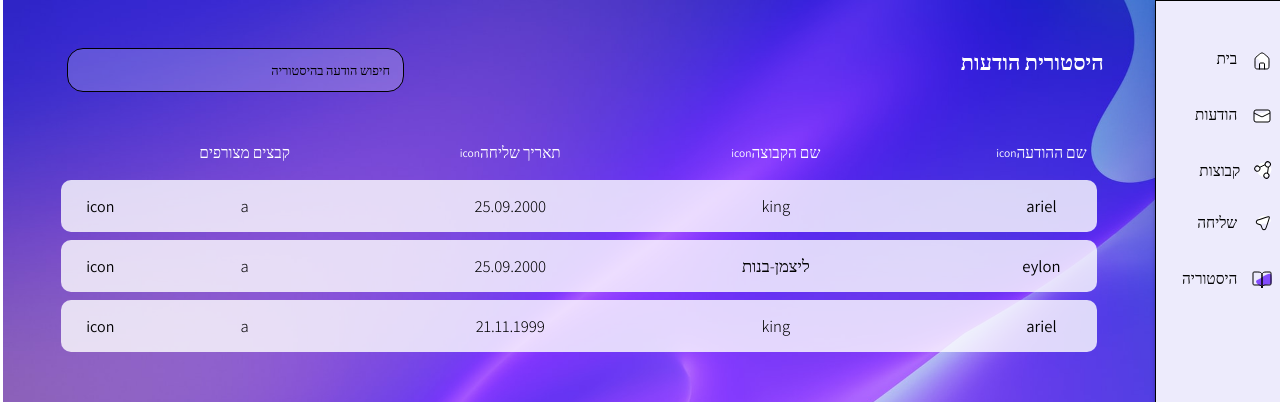
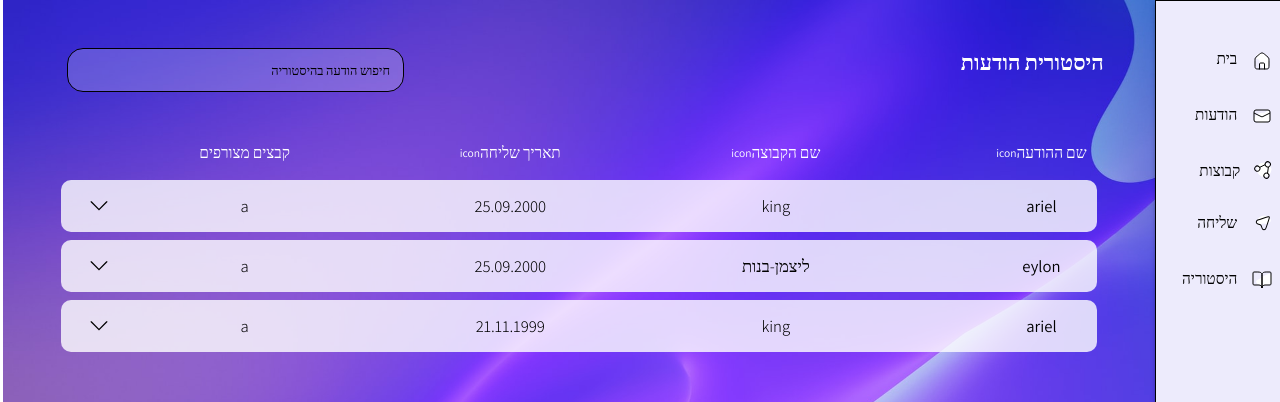
Before and after one commit to aariell0045/ws-project-front, a React (Create React App) app: page /HistoryList in a window 1280 px wide. Shown: the top 402 px of the page. Built offline with nearby package versions, Linux system fonts and the light colour scheme.

Commit message:
add delete

```diff
--- a/src/components/contacts-list/contacts-list.component.jsx
+++ b/src/components/contacts-list/contacts-list.component.jsx
@@ -1,14 +1,14 @@
 import "./contacts-list.styls.css";
-import React,{useState} from "react";
+import React, { useState } from "react";
 import ListItems from "../list-items1/list-items.1component";
 import { Link } from "react-router-dom";
-import AddContactIcon from "../../icons/icons-components/add-contact-icon/add-contact.component"
+import AddContactIcon from "../../icons/icons-components/add-contact-icon/add-contact.component";
 import GoBack from "../../icons/icons-components/go-back-icon/go-back-icon.component";
 
 const contacts = [
-  { firstName: "ariel", lastName: "cohen", phoneNumber: "1502203450" },
-  { firstName: "ariel", lastName: "cohen", phoneNumber: "0502203450" },
-  { firstName: "toam", lastName: "fdd", phoneNumber: "0545233649" },
+  { id:"1",firstName: "ariel", lastName: "cohen", phoneNumber: "1502203450" },
+  { id:"2",firstName: "ariel", lastName: "cohen", phoneNumber: "0502203450" },
+  { id:"3",firstName: "toam", lastName: "fdd", phoneNumber: "0545233649" },
 ];
 
 function ContactsList() {
@@ -23,11 +23,20 @@ function ContactsList() {
     currentState[name] = value;
     setState(currentState);
   }
+
+  function deleteItem(id, container, setContainer) {
+    debugger;
+    setContainer(container.filter((item) => item.id != id));
+  }
   return (
     <section id="contacts-page">
       <header className="contacts-page-main-header">
         <div className="contacts-page-main-header-right-side">
-          <Link to="/Groups"><span className="contacts-page-main-header-back-button"><GoBack/></span></Link>
+          <Link to="/Groups">
+            <span className="contacts-page-main-header-back-button">
+              <GoBack />
+            </span>
+          </Link>
           <div className="contacts-page-main-header-title-container">
             <p className="contacts-page-main-header-title">
               <span>שם הקבוצה </span>- 1000 משתתפים
@@ -46,7 +55,7 @@ function ContactsList() {
           </div>
           <div className="contacts-page-main-header-add-new-contact-button-container">
             <button className="contacts-page-main-header-add-new-contact-button">
-            <AddContactIcon/>
+              <AddContactIcon />
             </button>
           </div>
         </div>
@@ -66,12 +75,21 @@ function ContactsList() {
       <div className="contacts-page-contacts-list">
         {state.searchContacts &&
           contactsList.map((contact, index) => {
-            const isContactName = contact.firstName.includes(state.searchContacts);
-              const isContactPhoneNumber = contact.lastName.includes(state.searchContacts);
-              const isContactLastName= contact.phoneNumber.includes(state.searchContacts);
-            if (isContactLastName||isContactName||isContactPhoneNumber) {
+            const isContactName = contact.firstName.includes(
+              state.searchContacts
+            );
+            const isContactPhoneNumber = contact.lastName.includes(
+              state.searchContacts
+            );
+            const isContactLastName = contact.phoneNumber.includes(
+              state.searchContacts
+            );
+            if (isContactLastName || isContactName || isContactPhoneNumber) {
               return (
                 <ListItems
+                  id={contact.id}
+                  onClickEvent={deleteItem}
+                  onClickEventParams={[contactsList, setContactsList]}
                   key={index}
                   item={[
                     contact.firstName,
@@ -88,6 +106,9 @@ function ContactsList() {
           contactsList.map((contact, index) => {
             return (
               <ListItems
+                id={contact.id}
+                onClickEvent={deleteItem}
+                onClickEventParams={[contactsList, setContactsList]}
                 key={index}
                 item={[
                   contact.firstName,
--- a/src/components/groups-list/groups-list.component.jsx
+++ b/src/components/groups-list/groups-list.component.jsx
@@ -3,9 +3,9 @@ import { Link } from "react-router-dom";
 import ListItems from "../list-items1/list-items.1component";
 import "./groups-list.styles.css";
 
-
 const groups = [
   {
+    id: "1",
     groupName: "ariel",
     groupLength: 50,
     productionDate: "25.09.2000",
@@ -23,6 +23,7 @@ const groups = [
     ],
   },
   {
+    id: "2",
     groupName: "ariel",
     groupLength: 50,
     productionDate: "25.09.2000",
@@ -40,6 +41,7 @@ const groups = [
     ],
   },
   {
+    id: "3",
     groupName: "ariel",
     groupLength: 50,
     productionDate: "25.09.2000",
@@ -59,7 +61,7 @@ const groups = [
 ];
 
 function mergeGroups(groupName, groups) {
-  let newGroup = {groupName, contactsList: []};
+  let newGroup = { groupName, contactsList: [] };
   for (let group of groups) {
     newGroup.contactsList.push(...group.contactsList);
   }
@@ -82,11 +84,10 @@ function checkDuplicate(contactsList) {
   return newArrayContactsList;
 }
 
-console.log(mergeGroups("king",groups));
-
+console.log(mergeGroups("king", groups));
 
 function GroupsList() {
-  const [groupsList, setGroupList] = useState(groups);
+  const [groupsList, setGroupsList] = useState(groups);
   const [state, setState] = useState({
     searchGroups: "",
   });
@@ -98,9 +99,11 @@ function GroupsList() {
     setState(currentState);
   }
 
-  function deleteItem(itemsContainer, index) {
-    let currentState = { ...state };
+  function deleteItem(id, container, setContainer) {
+    debugger;
+    setContainer(container.filter((item) => item.id != id));
   }
+
   return (
     <section id="groups-page">
       <header className="groups-page-main-header">
@@ -152,6 +155,9 @@ function GroupsList() {
             if (group.groupName.includes(state.searchGroups)) {
               return (
                 <ListItems
+                  id={group.id}
+                  onClickEvent={deleteItem}
+                  onClickEventParams={[groupsList, setGroupsList]}
                   key={index}
                   item={[
                     group.groupName,
@@ -168,6 +174,9 @@ function GroupsList() {
           groupsList.map((group, index) => {
             return (
               <ListItems
+                id={group.id}
+                onClickEvent={deleteItem}
+                onClickEventParams={[groupsList, setGroupsList]}
                 key={index}
                 item={[
                   group.groupName,
--- a/src/components/groups-list/groups-list.styles.css
+++ b/src/components/groups-list/groups-list.styles.css
@@ -68,7 +68,9 @@
 	font-weight: normal;
 	font-size: 1vw;
 	/* identical to box height */
+
 	text-align: right;
+
 	color: #000000;
 }
 
--- a/src/components/history-list/history-list.styles.css
+++ b/src/components/history-list/history-list.styles.css
@@ -187,7 +187,8 @@
 .history-page-list-open-item-icon {
   position: absolute;
   left: 2vw;
-  height: 100%;
+  height: 60%;
   display: flex;
   align-items: center;
+  padding-top: 1.8vh;
 }
--- a/src/components/home/Home.component.jsx
+++ b/src/components/home/Home.component.jsx
@@ -30,33 +30,44 @@ function Home() {
     setContainer(currentTaksState);
   }
 
+  function deleteItem(id, container, setContainer) {
+    debugger;
+    setContainer(container.filter((item) => item.id != id));
+  }
+
   return (
-		<section id='home-page'>
-			<div style={{ pointerEvents: state.pointerEvents }} className='home-page-warpper'>
-				<div className='home-page-right-side'>
-					<header className='home-page-left-side-main-header'>
-						<p className='home-page-left-side-header-content'>
+    <section id="home-page">
+      <div
+        style={{ pointerEvents: state.pointerEvents }}
+        className="home-page-warpper"
+      >
+        <div className="home-page-right-side">
+          <header className="home-page-left-side-main-header">
+            <p className="home-page-left-side-header-content">
               ערב טוב,
-							<span className='home-page-left-side-header-content-username-name'>
+              <span className="home-page-left-side-header-content-username-name">
                 ישראל
               </span>
               !
             </p>
             <input
-							className='home-page-left-side-main-input'
-							type='text'
+              className="home-page-left-side-main-input"
+              type="text"
               placeholder={`חיפוש מהיר, (לדוג' שם קבוצה או שם הודעה..)`}
             />
           </header>
 
-					<div className='my-tasks-container'>
-						<div className='my-tasks-main-header'>
-							<p className='my-tasks-header-content'>המשימות שלי</p>
+          <div className="my-tasks-container">
+            <div className="my-tasks-main-header">
+              <p className="my-tasks-header-content">המשימות שלי</p>
             </div>
-						<div className='my-tasks-list'>
+            <div className="my-tasks-list">
               {tasks.map((task, index) => {
                 return (
                   <ListItem2
+                    id={task.id}
+                    onClickEvent={deleteItem}
+                    onClickEventParams={[tasks, setTasks]}
                     key={index}
                     itemColor={task.taskColor}
                     itemName={task.taskName}
@@ -70,11 +81,11 @@ function Home() {
                 );
               })}
             </div>
-						<div className='my-task-button-warpper'>
+            <div className="my-task-button-warpper">
               <button
                 disabled={state.openAddTaskWindow}
                 onClick={() => openWindow("openAddTaskWindow")}
-								className='add-new-task-button'
+                className="add-new-task-button"
               >
                 משימה חדשה
               </button>
@@ -82,39 +93,42 @@ function Home() {
           </div>
         </div>
 
-				<div className='home-page-left-side'>
-					<div className='home-page-right-warpper' >
-						<div className='calander'>
-							<div className='calander-date'>
-								<p className='home-page-left-arrow'>left</p>
-								<p className='home-page-date-content'>פברואר 2021</p>
-								<p classNames='home-page-left-arrow'>right</p>
+        <div className="home-page-left-side">
+          <div className="home-page-right-warpper">
+            <div className="calander">
+              <div className="calander-date">
+                <p className="home-page-left-arrow">left</p>
+                <p className="home-page-date-content">פברואר 2021</p>
+                <p classNames="home-page-left-arrow">right</p>
               </div>
-							<div className='week-days-warpper'>
-								<div className='week-days'>
-									<p className='day'>א'</p>
-									<p className='day'>ב'</p>
-									<p className='day'>ג'</p>
-									<p className='day'>ד'</p>
-									<p className='day'>ה'</p>
-									<p className='day'>ו'</p>
-									<p className='day'>ש'</p>
+              <div className="week-days-warpper">
+                <div className="week-days">
+                  <p className="day">א'</p>
+                  <p className="day">ב'</p>
+                  <p className="day">ג'</p>
+                  <p className="day">ד'</p>
+                  <p className="day">ה'</p>
+                  <p className="day">ו'</p>
+                  <p className="day">ש'</p>
                 </div>
               </div>
-							<div className='dates-list'></div>
+              <div className="dates-list"></div>
             </div>
-						<div className='home-page-events'>
-							<div className='calander-date'>
-								<p className='home-page-left-arrow'>left</p>
-								<p className='home-page-date-content'>פברואר 2021</p>
-								<p classNames='home-page-left-arrow'>right</p>
+            <div className="home-page-events">
+              <div className="calander-date">
+                <p className="home-page-left-arrow">left</p>
+                <p className="home-page-date-content">פברואר 2021</p>
+                <p classNames="home-page-left-arrow">right</p>
               </div>
-							<div className='my-tasks-list-warpper'>
-								<div className='my-events-list'>
+              <div className="my-tasks-list-warpper">
+                <div className="my-events-list">
                   {events.map((event, index) => {
                     console.log(event);
                     return (
                       <ListItem2
+                        id={event.id}
+                        onClickEvent={deleteItem}
+                        onClickEventParams={[events, setEvents]}
                         key={index}
                         itemColor={event.taskColor}
                         itemName={event.taskName}
@@ -128,11 +142,11 @@ function Home() {
                     );
                   })}
                 </div>
-								<div className='my-task-button-warpper-2 my-task-button-warpper'>
+                <div className="my-task-button-warpper-2 my-task-button-warpper">
                   <button
                     disabled={state.openAddEventWindow}
                     onClick={() => openWindow("openAddEventWindow")}
-										className='add-new-task-button'
+                    className="add-new-task-button"
                   >
                     אירוע חדש
                   </button>
@@ -147,7 +161,7 @@ function Home() {
           useState={[state, setState]}
           useTasks={[tasks, setTasks]}
           tasksDetails={["משימה חדשה", "שם משימה"]}
-					windowKey='openAddTaskWindow'
+          windowKey="openAddTaskWindow"
         />
       )}
       {state.openAddEventWindow && (
@@ -155,7 +169,7 @@ function Home() {
           useState={[state, setState]}
           useTasks={[events, setEvents]}
           tasksDetails={["אירוע חדש", "שם אירוע"]}
-					windowKey='openAddEventWindow'
+          windowKey="openAddEventWindow"
         />
       )}
     </section>
--- a/src/components/home/home.styles.css
+++ b/src/components/home/home.styles.css
@@ -44,7 +44,7 @@
 	background: rgba(255, 255, 255, 0.2);
 	border: 0.11vw solid #000000;
 	box-sizing: border-box;
-	border-radius: 2.5vh;
+	border-radius: 2vh;
 	outline: none;
 	width: 36vw;
 	height: 6vh;
--- a/src/components/list-item-2/list-item2.component.jsx
+++ b/src/components/list-item-2/list-item2.component.jsx
@@ -17,7 +17,8 @@ function ListItem2(props) {
 					<span onClick={() => props.openItem(props.itemContainer, props.index, props.setContainer)}>
 						{itemIsOpen ? <ArrowLeftIcon /> : <ArrowDownIcon />}
 					</span>
-					<span className='trash-icon'>
+					<span className='trash-icon' style={{cursor:itemIsOpen?"pointer":"initial"}}
+					id={props.id} onClick={(event) => props.onClickEvent && itemIsOpen ? props.onClickEvent(props.id,...props.onClickEventParams) : null}>
 						{!itemIsOpen && <TrashIcon disabled={true} />}
 						{itemIsOpen && <TrashIcon disabled={false} />}
 					</span>
--- a/src/components/list-item-4-open-item/list-item-4-open-item.component.jsx
+++ b/src/components/list-item-4-open-item/list-item-4-open-item.component.jsx
@@ -1,5 +1,6 @@
 import "./list-item-4-open-item.styls.css";
 import React from "react";
+import ArrowDownIcon from "../../icons/icons-components/arrow-down-icon/arrow-down-icon.component";
 
 
 function ListItem4(props) {
@@ -21,7 +22,7 @@ function ListItem4(props) {
       <div className="history-page-list-four-item history-page-list-content-item-warpper ">
         <p className="history-page-content">{media}</p>
       </div>
-      <span className="history-page-list-open-item-icon">icon</span>
+      <span className="history-page-list-open-item-icon"><ArrowDownIcon/></span>
     </div>
   );
 }
--- a/src/components/list-items1/list-items.1component.jsx
+++ b/src/components/list-items1/list-items.1component.jsx
@@ -7,6 +7,7 @@ import ArrowDownIcon from "../../icons/icons-components/arrow-down-icon/arrow-do
 function ListItems(props) {
   let [firstCoulmn, secondCoulmn, thirdCoulmn] = props.item;
   const [state, setState] = useState({ disabled: false });
+
   return (
     <div className="list-items-box">
       <div className="list-items-details-container">
@@ -16,7 +17,7 @@ function ListItems(props) {
       </div>
       <div className="list-items-icons">
         <span className="list-items-display-icon"><ArrowDownIcon/></span>
-        <span
+        <span id={props.id} onClick={(event) => props.onClickEvent ? props.onClickEvent(props.id,...props.onClickEventParams) : null}
           onMouseLeave={() => setState({ ...state, disabled: false })}
           onMouseEnter={() => setState({ ...state, disabled: true })}
           title="delete"
--- a/src/components/send-message-part-2/send-message-part-2.component.jsx
+++ b/src/components/send-message-part-2/send-message-part-2.component.jsx
@@ -61,7 +61,7 @@ const groups = [
 ];
 
 function SendMessagePart2() {
-  const [groupsList, setGroupList] = useState(groups);
+  const [groupsList, setGroupsList] = useState(groups);
   const [state, setState] = useState({
     searchGroups: "",
     currentGroup: {},
@@ -72,7 +72,7 @@ function SendMessagePart2() {
     let currentState = groupsList.map((group) => {
       return { ...group, isActive: false };
     });
-    setGroupList(currentState);
+    setGroupsList(currentState);
   }, []);
 
   console.log(state.currentGroup);
@@ -132,7 +132,7 @@ function SendMessagePart2() {
                         return group;
                       });
 
-                      setGroupList(currentGroupsList);
+                      setGroupsList(currentGroupsList);
 
                       setState({
                         ...state,
--- a/src/icons/icons-components/history-icon/history-icon.component.jsx
+++ b/src/icons/icons-components/history-icon/history-icon.component.jsx
@@ -1,26 +1,52 @@
-function HistoryIcon() {
+function HistoryIcon(props) {
+  const { path } = props;
+  if (path === "/HistoryList") {
     return (
       <svg
-			width='24'
-			height='24'
-			viewBox='0 0 24 24'
-			fill='none'
-			xmlns='http://www.w3.org/2000/svg'
+        width="24"
+        height="24"
+        viewBox="0 0 24 24"
+        fill="none"
+        xmlns="http://www.w3.org/2000/svg"
       >
         <path
-				d='M6.99999 15.5C4.0881 11.9899 9.18538 11.2696 11.0093 9.96544C18.1615 5.39967 21.2779 4.36676 21.5 7.99997C21.7221 11.6332 22.4295 17.1466 19.5 16.5C16.5705 15.8534 10.6399 19.8876 6.99999 15.5Z'
-				fill='#834CFD'
+          d="M6.99999 15.5C4.0881 11.9899 9.18538 11.2696 11.0093 9.96544C18.1615 5.39967 21.2779 4.36676 21.5 7.99997C21.7221 11.6332 22.4295 17.1466 19.5 16.5C16.5705 15.8534 10.6399 19.8876 6.99999 15.5Z"
+          fill="#834CFD"
         />
         <path
-				d='M5 17H9C10.6569 17 12 18.3431 12 20V10C12 7.17157 12 5.75736 11.1213 4.87868C10.2426 4 8.82843 4 6 4H5C4.05719 4 3.58579 4 3.29289 4.29289C3 4.58579 3 5.05719 3 6V15C3 15.9428 3 16.4142 3.29289 16.7071C3.58579 17 4.05719 17 5 17Z'
-				stroke='black'
+          d="M5 17H9C10.6569 17 12 18.3431 12 20V10C12 7.17157 12 5.75736 11.1213 4.87868C10.2426 4 8.82843 4 6 4H5C4.05719 4 3.58579 4 3.29289 4.29289C3 4.58579 3 5.05719 3 6V15C3 15.9428 3 16.4142 3.29289 16.7071C3.58579 17 4.05719 17 5 17Z"
+          stroke="black"
         />
         <path
-				d='M19 17H15C13.3431 17 12 18.3431 12 20V10C12 7.17157 12 5.75736 12.8787 4.87868C13.7574 4 15.1716 4 18 4H19C19.9428 4 20.4142 4 20.7071 4.29289C21 4.58579 21 5.05719 21 6V15C21 15.9428 21 16.4142 20.7071 16.7071C20.4142 17 19.9428 17 19 17Z'
-				stroke='black'
+          d="M19 17H15C13.3431 17 12 18.3431 12 20V10C12 7.17157 12 5.75736 12.8787 4.87868C13.7574 4 15.1716 4 18 4H19C19.9428 4 20.4142 4 20.7071 4.29289C21 4.58579 21 5.05719 21 6V15C21 15.9428 21 16.4142 20.7071 16.7071C20.4142 17 19.9428 17 19 17Z"
+          stroke="black"
+        />
+      </svg>
+    );
+  } else {
+    return (
+      <svg
+        width="24"
+        height="24"
+        viewBox="0 0 24 24"
+        fill="none"
+        xmlns="http://www.w3.org/2000/svg"
+      >
+        <path
+          d="M6.99999 15.5C4.0881 11.9899 9.18538 11.2696 11.0093 9.96544C18.1615 5.39967 21.2779 4.36676 21.5 7.99997C21.7221 11.6332 22.4295 17.1466 19.5 16.5C16.5705 15.8534 10.6399 19.8876 6.99999 15.5Z"
+          fill="white"
+        />
+        <path
+          d="M5 17H9C10.6569 17 12 18.3431 12 20V10C12 7.17157 12 5.75736 11.1213 4.87868C10.2426 4 8.82843 4 6 4H5C4.05719 4 3.58579 4 3.29289 4.29289C3 4.58579 3 5.05719 3 6V15C3 15.9428 3 16.4142 3.29289 16.7071C3.58579 17 4.05719 17 5 17Z"
+          stroke="black"
+        />
+        <path
+          d="M19 17H15C13.3431 17 12 18.3431 12 20V10C12 7.17157 12 5.75736 12.8787 4.87868C13.7574 4 15.1716 4 18 4H19C19.9428 4 20.4142 4 20.7071 4.29289C21 4.58579 21 5.05719 21 6V15C21 15.9428 21 16.4142 20.7071 16.7071C20.4142 17 19.9428 17 19 17Z"
+          stroke="black"
         />
       </svg>
     );
   }
+}
 
 export default HistoryIcon;
--- a/src/icons/icons-components/trash-icon/trash-icon.component.jsx
+++ b/src/icons/icons-components/trash-icon/trash-icon.component.jsx
@@ -42,6 +42,7 @@ function TrashIcon(props) {
 	} else {
 		return (
 			<svg
+
 				width='100%'
 				height='100%'
 				viewBox='0 0 21 21'
```
Lines whose indentation alone changed are shown as unchanged.
